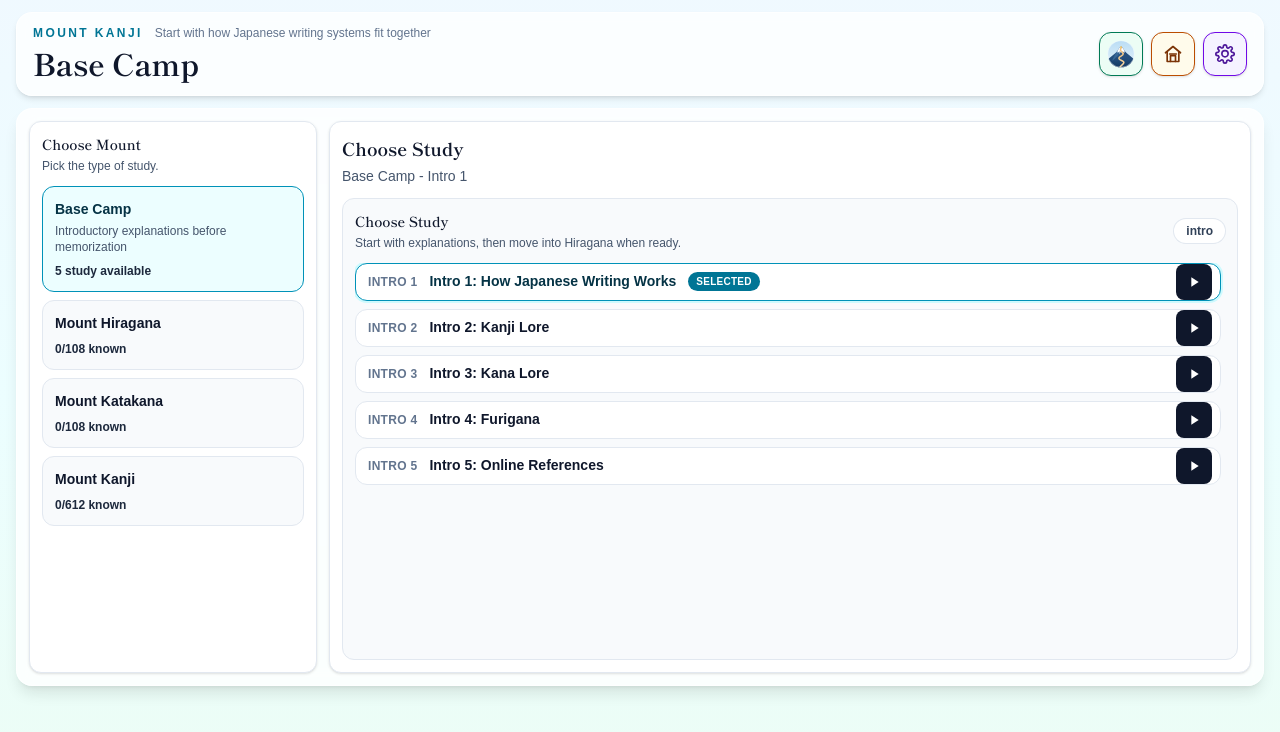
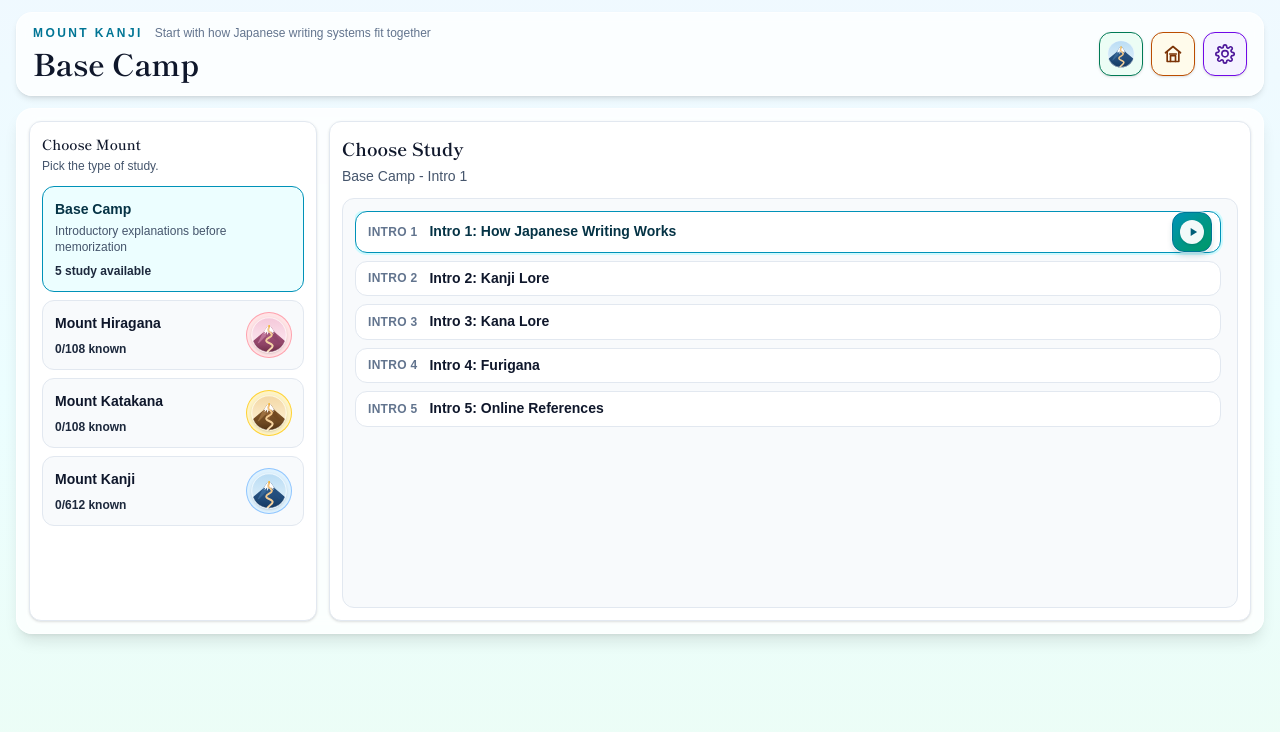
Before and after one commit to JDennisUF/mount-kanji, a React (Vite) app: page / in a window 1280 px wide. Shown: the top 732 px of the page. Built offline with nearby package versions, Linux system fonts and the light colour scheme; the HTML template or start-up script is replaced by a standard one; a web font is replaced by a local one.

Commit message:
UI tweaks

```diff
--- a/src/App.tsx
+++ b/src/App.tsx
@@ -147,6 +147,24 @@ const DEFAULT_SETTINGS: AppSettings = {
 };
 
 const supportedHandwritingCharacters = new Set([...hiraganaPool, ...katakanaPool].map((item) => item.character));
+
+function StudyStartButton({ label, onClick }: { label: string; onClick: () => void }) {
+  return (
+    <button
+      type="button"
+      onClick={onClick}
+      aria-label={label}
+      title={label}
+      className="group mr-2 inline-flex size-10 shrink-0 items-center justify-center rounded-xl border border-cyan-700 bg-gradient-to-br from-cyan-600 via-teal-600 to-emerald-600 text-white shadow-md shadow-cyan-900/20 ring-1 ring-white/70 transition hover:-translate-y-0.5 hover:from-cyan-500 hover:via-teal-500 hover:to-emerald-500 hover:shadow-lg hover:shadow-cyan-900/25 active:translate-y-0 active:shadow-sm focus:outline-none focus-visible:ring-2 focus-visible:ring-cyan-500 focus-visible:ring-offset-2"
+    >
+      <span className="inline-flex size-6 items-center justify-center rounded-full bg-white/95 text-cyan-800 shadow-sm transition group-hover:scale-105">
+        <svg aria-hidden="true" viewBox="0 0 24 24" className="ml-0.5 size-3.5" fill="currentColor">
+          <path d="M8 5v14l11-7Z" />
+        </svg>
+      </span>
+    </button>
+  );
+}
 
 const DEFAULT_LESSON_CURSORS: LessonCursorState = {
   kanji: 0,
@@ -189,6 +207,24 @@ const mountainImages: Record<StudyTrack, string> = {
   kanji: mountainStatusKanji,
   hiragana: mountainStatusHiragana,
   katakana: mountainStatusKatakana,
+};
+
+const mountSelectorStyles: Record<StudyTrack, { selected: string; idle: string; badge: string }> = {
+  hiragana: {
+    selected: "border-rose-500 bg-rose-50 text-rose-950",
+    idle: "border-slate-200 bg-slate-50 text-slate-900 hover:border-rose-400 hover:bg-rose-50",
+    badge: "bg-rose-100 ring-rose-300",
+  },
+  katakana: {
+    selected: "border-amber-600 bg-amber-50 text-amber-950",
+    idle: "border-slate-200 bg-slate-50 text-slate-900 hover:border-amber-500 hover:bg-amber-50",
+    badge: "bg-amber-100 ring-amber-300",
+  },
+  kanji: {
+    selected: "border-blue-600 bg-sky-50 text-blue-950",
+    idle: "border-slate-200 bg-slate-50 text-slate-900 hover:border-blue-400 hover:bg-sky-50",
+    badge: "bg-sky-100 ring-blue-300",
+  },
 };
 
 const trackConfigs: Record<
@@ -2023,23 +2059,31 @@ function App() {
                     <p className="mt-1 text-xs text-slate-600">Introductory explanations before memorization</p>
                     <p className="mt-2 text-xs font-semibold text-slate-800">{baseCampStudies.length} study available</p>
                   </button>
-                  {STUDY_TRACK_ORDER.map((track) => (
+                  {STUDY_TRACK_ORDER.map((track) => {
+                    const selectorStyles = mountSelectorStyles[track];
+                    return (
                       <button
                         key={track}
                         type="button"
                         onClick={() => switchTrack(track)}
                         className={`w-full rounded-xl border px-3 py-3 text-left transition ${
-                        activeMount === track
-                          ? "border-cyan-600 bg-cyan-50 text-cyan-950"
-                          : "border-slate-200 bg-slate-50 text-slate-900 hover:border-cyan-400 hover:bg-cyan-50"
+                          activeMount === track ? selectorStyles.selected : selectorStyles.idle
                         }`}
                       >
+                        <div className="flex items-center justify-between gap-3">
+                          <div className="min-w-0">
                             <p className="text-sm font-semibold">{trackConfigs[track].label}</p>
 	                            <p className="mt-2 text-xs font-semibold text-slate-800">
                               {mountProgressByTrack[track].knownCount}/{mountProgressByTrack[track].totalSteps} known
                             </p>
-                    </button>
-                  ))}
+                          </div>
+                          <span className={`inline-flex size-11 shrink-0 items-center justify-center rounded-full p-1 ring-1 ${selectorStyles.badge}`}>
+                            <img src={mountainImages[track]} alt="" aria-hidden="true" className="size-9 rounded-full object-cover shadow-sm" />
+                          </span>
+                        </div>
+                      </button>
+                    );
+                  })}
                 </div>
               </article>
 
@@ -2079,20 +2123,7 @@ function App() {
 
 	                <div className={`mt-3 grid gap-3 ${isBaseMount ? "" : "xl:grid-cols-[minmax(0,1fr)_18rem]"}`}>
 	                  <div className="rounded-xl border border-slate-200 bg-slate-50 p-3">
-	                    <div className="flex flex-wrap items-center justify-between gap-2">
-	                      <div>
-	                        <h3 className="text-sm font-semibold text-slate-900">Choose Study</h3>
-	                        <p className="mt-1 text-xs text-slate-600">
-	                          {isBaseMount
-	                            ? "Start with explanations, then move into Hiragana when ready."
-	                            : "Studies group similar sounds or related symbols. Pick one, then start the selected study."}
-	                        </p>
-	                      </div>
-	                      <span className="rounded-full bg-white px-3 py-1 text-xs font-semibold text-slate-700 ring-1 ring-slate-200">
-	                        {isBaseMount ? "intro" : currentTrackConfig.unitPlural}
-	                      </span>
-	                    </div>
-	                    <div className="mt-3 max-h-[calc(100vh-14rem)] min-h-96 space-y-2 overflow-y-auto pr-1">
+	                    <div className="max-h-[calc(100vh-14rem)] min-h-96 space-y-2 overflow-y-auto pr-1">
 	                      {isBaseMount ? (
 	                        baseCampStudies.map((study, index) => {
 	                          const isSelected = index === baseStudyIndex;
@@ -2109,20 +2140,9 @@ function App() {
 	                              <div className="flex min-w-0 flex-wrap items-center gap-x-3 gap-y-1">
 	                                <p className="shrink-0 text-xs font-semibold uppercase tracking-wide text-slate-500">Intro {index + 1}</p>
 	                                <p className="min-w-0 text-sm font-bold leading-tight">{study.title}</p>
-	                                {isSelected && <span className="rounded-full bg-cyan-700 px-2 py-0.5 text-[10px] font-bold uppercase tracking-wide text-white">Selected</span>}
-	                              </div>
-	                            </button>
-	                            <button
-	                              type="button"
-	                              onClick={() => startBaseStudy(index)}
-	                              aria-label={`Start Intro ${index + 1}`}
-	                              title={`Start Intro ${index + 1}`}
-	                              className="mr-2 inline-flex size-9 shrink-0 items-center justify-center rounded-lg bg-slate-900 text-white transition hover:bg-slate-700"
-	                            >
-	                              <svg aria-hidden="true" viewBox="0 0 24 24" className="size-4" fill="currentColor">
-	                                <path d="M8 5v14l11-7Z" />
-	                              </svg>
-	                            </button>
+	                              </div>
+	                            </button>
+	                            {isSelected && <StudyStartButton label={`Start Intro ${index + 1}`} onClick={() => startBaseStudy(index)} />}
 	                          </article>
 	                        )})
 	                      ) : currentLessons.map((lesson, index) => {
@@ -2141,21 +2161,10 @@ function App() {
 	                                <p className="shrink-0 text-xs font-semibold text-slate-700">
 	                                  {lessonKnown}/{lesson.itemIds.length} known
 	                                </p>
-	                                {isSelected && <span className="rounded-full bg-cyan-700 px-2 py-0.5 text-[10px] font-bold uppercase tracking-wide text-white">Selected</span>}
 	                                {!isSelected && isComplete && <span className="rounded-full bg-emerald-700 px-2 py-0.5 text-[10px] font-bold uppercase tracking-wide text-white">Done</span>}
 	                              </div>
 	                            </button>
-	                            <button
-	                              type="button"
-	                              onClick={() => startLesson(index)}
-	                              aria-label={`Start Camp ${index + 1}`}
-	                              title={`Start Camp ${index + 1}`}
-	                              className="mr-2 inline-flex size-9 shrink-0 items-center justify-center rounded-lg bg-slate-900 text-white transition hover:bg-slate-700"
-	                            >
-	                              <svg aria-hidden="true" viewBox="0 0 24 24" className="size-4" fill="currentColor">
-	                                <path d="M8 5v14l11-7Z" />
-	                              </svg>
-	                            </button>
+	                            {isSelected && <StudyStartButton label={`Start Camp ${index + 1}`} onClick={() => startLesson(index)} />}
 	                          </article>
 	                        );
 	                      })}
```
Lines whose indentation alone changed are shown as unchanged.
